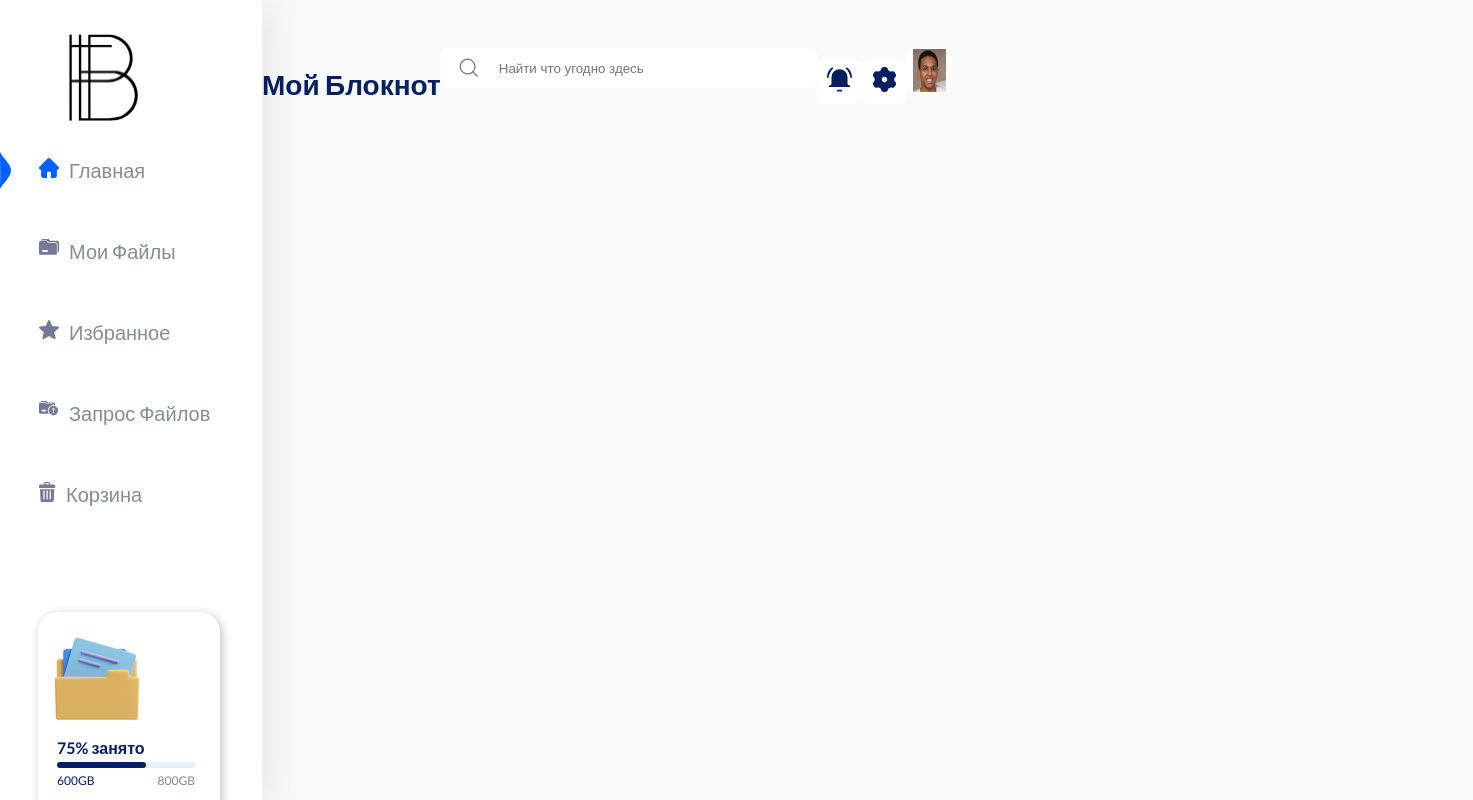
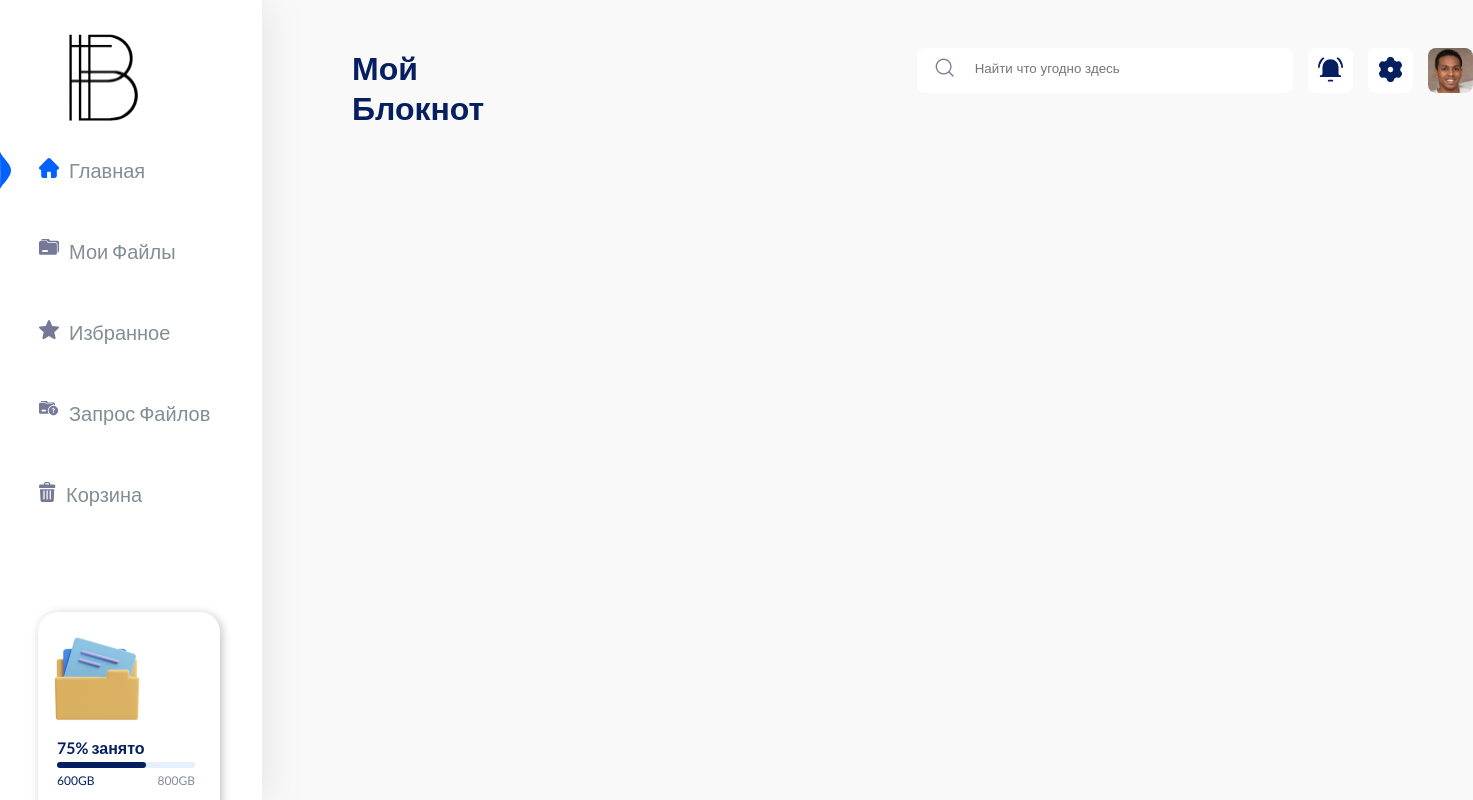
Before and after one commit to Kkotlyar777/Blocknot, a Next.js app: page / in a window 1280 px wide. Shown: the top 800 px of the page, 1473 px wide, since content can reach past the window. Built offline with nearby package versions, Linux system fonts and the light colour scheme.

Commit message:
header-end

```diff
--- a/src/app/Header/header.module.sass
+++ b/src/app/Header/header.module.sass
@@ -4,19 +4,22 @@
     display: flex
     width: 100%
     flex-direction: row
-    height: 40px
+    height: 45px
     margin-top: 48px
     margin-right: 63px
+    margin-left: 90px
+
 
 .mainTitle
+    display: flex
     color: $color-dark-blue
-    font-size: 28px
+    font-size: 32px
     font-weight: 700
+    margin: 0
+    margin-right: 50%
 
 .search
     display: flex
-    flex-direction: row
-    justify-content: flex-end
     padding: 8px 16px
     background: #fff
     border-radius: 8px
@@ -36,3 +39,17 @@
     border: none
     width: 45px
     height: 45px
+    margin: 0
+
+.btns
+    display: flex
+    gap: 15px
+
+.headerBtnProfile
+    border-radius: 8px
+    background: white
+    border: none
+    width: 45px
+    height: 45px
+    margin: 0
+    padding: 0
--- a/src/app/Header/layout.tsx
+++ b/src/app/Header/layout.tsx
@@ -4,11 +4,11 @@ export default function HeaderLayout() {
 	return (
 		<div className={styles.header}>
 			<h1 className={styles.mainTitle}>Мой Блокнот</h1>
-			<div className={styles.search}>
-          <img src="./search.png" alt="search" />
-				<input type="search" placeholder="Найти что угодно здесь" />
-			</div>
-			<div>
+			<div className={styles.btns}>
+				<div className={styles.search}>
+					<img src="./search.png" alt="search" />
+					<input type="search" placeholder="Найти что угодно здесь" />
+				</div>
 				<button className={styles.headerBtn}>
 					<svg
 						xmlns="http://www.w3.org/2000/svg"
@@ -73,8 +73,12 @@ export default function HeaderLayout() {
 						</defs>
 					</svg>
 				</button>
-				<button className={styles.headerBtn}>
-					<img src="./profile.jpg" alt="profile photo" style={{width: '100%', height: '100%',}}/>
+				<button className={styles.headerBtnProfile}>
+					<img
+						src="./profile.jpg"
+						alt="profile photo"
+						style={{ width: '100%', height: '100%', borderRadius: '8px  ' }}
+					/>
 				</button>
 			</div>
 		</div>
--- a/src/app/globalLayout.module.sass
+++ b/src/app/globalLayout.module.sass
@@ -1,4 +1,4 @@
-html,body
+html,body,h1
     padding: 0
     margin: 0
 
--- a/src/app/globals.sass
+++ b/src/app/globals.sass
@@ -2,7 +2,6 @@ $color-main-gray: #838D94
 $color-light-blue: #EBF2FF
 $color-main-blue: #0061FF
 $color-dark-blue: #051F61
-
 
 
 
```
